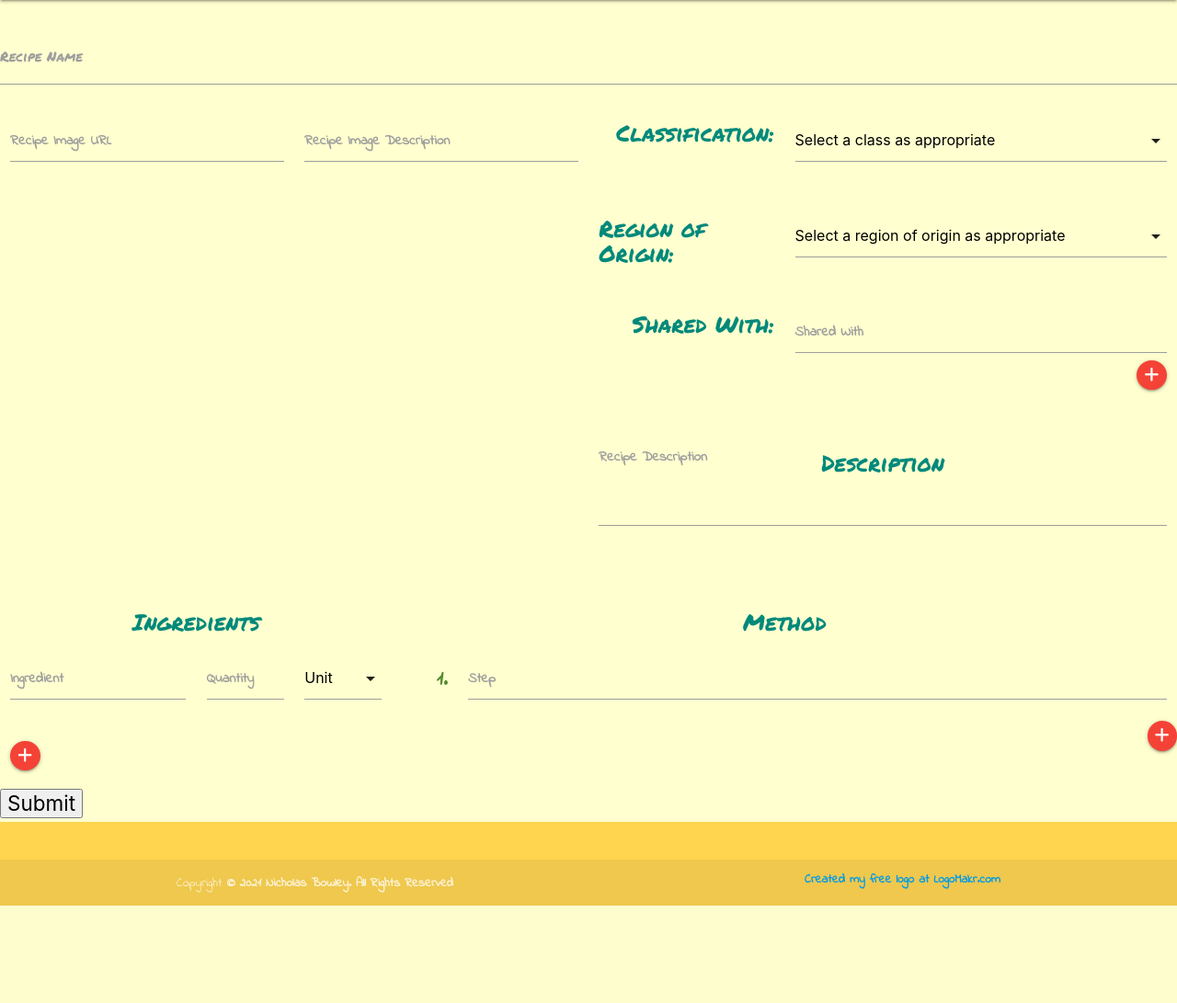
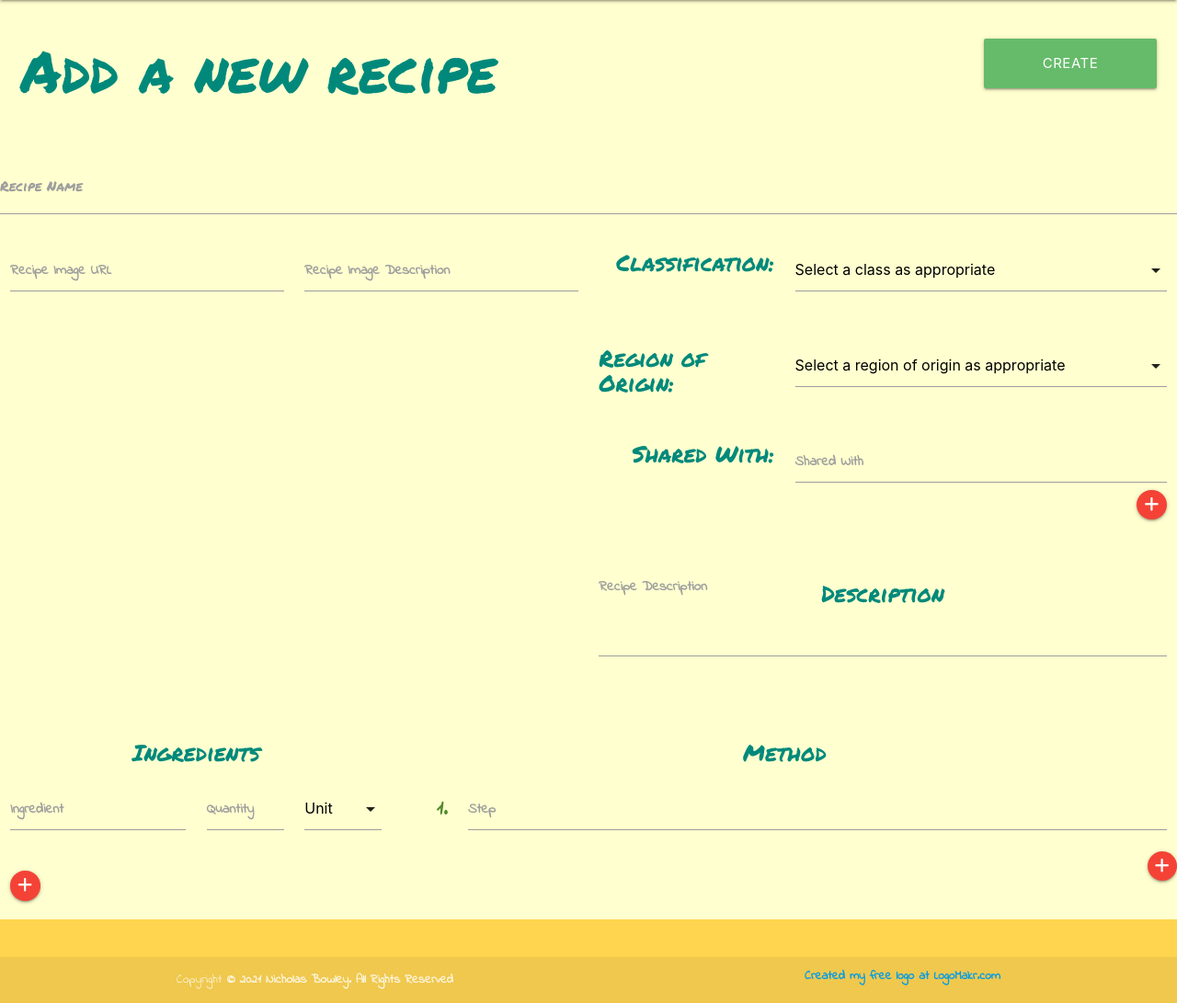
Before and after one commit to Code-Institute-Submissions/KWSNick-meal-planner_MResub, a Flask app: page /recipe_create in a window 1280 px wide. Shown: the part 64-1155 px from the top of the page at 92% size. Before the commit the page ends 1049 px from the top, so only its background shows below. Run offline with Flask 2, Linux system fonts and the light colour scheme; data that the repository does not hold is empty; some libraries are stand-ins or nearby versions.

Commit message:
Replaced submit input with create button, moved to the top of the form and stylized in recipe_create.html

```diff
--- a/static/css/style.css
+++ b/static/css/style.css
@@ -51,3 +51,6 @@ h1, h2, h3, h4, h5, h6 {
 .step-no {
     text-align: right;
 }
+#create_btn {
+    margin-top: 2.8rem;
+}
--- a/templates/recipe_create.html
+++ b/templates/recipe_create.html
@@ -2,6 +2,17 @@
 {% block content %}
     <!--Sets various fields for the new recipe-->
     <form method="POST" action="{{ url_for('recipe_create') }}">
+        <div class="row">
+            <div class="col s12">
+                <div class="col s10">
+                    <h1>Add a new recipe</h1>
+                </div>
+                <div class="col s2 right">
+                    <button id="create_btn" class="col s12 waves-effect waves-light btn-large green lighten-1" type="submit">Create</button>
+                </div>
+            </div>
+        </div>
+
         <!--Recipe Name-->
         <h1 class="input-field center"><input class="center" id="recipe_name" name="recipe_name" type="text" required>
         <label class="center" for="recipe_name">Recipe Name</label></h1>
@@ -111,6 +122,5 @@
                 </div>
             </div>
         </div>
-        <input type="submit" value="Submit">
     </form>
 {% endblock %}
```
